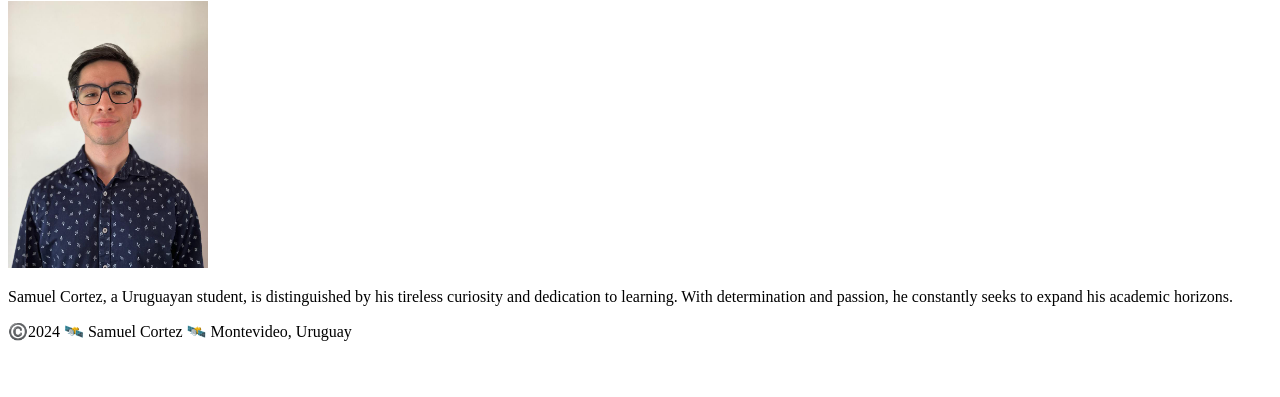
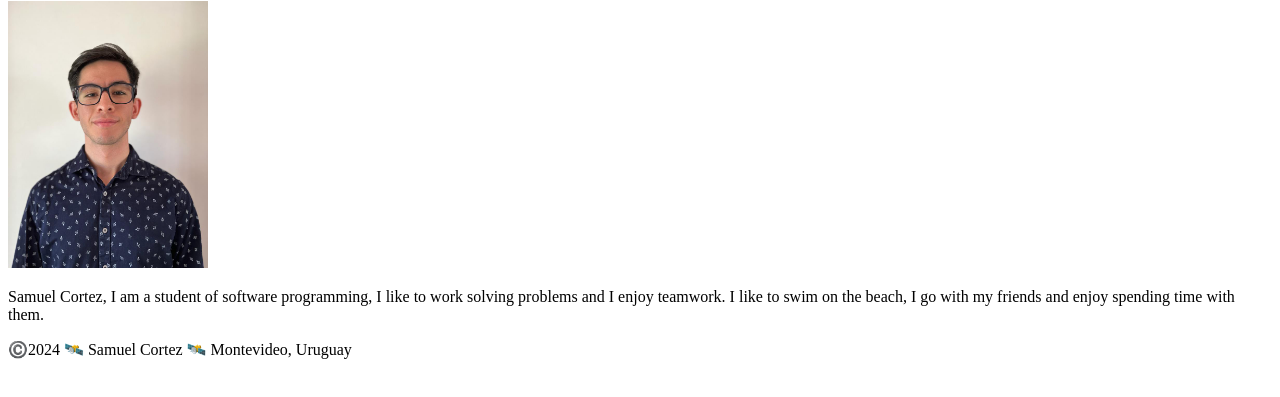
Before and after one commit to samuelcortezz/wdd130, a plain HTML site: page index.html in a window 1280 px wide. Shown: the part 105-502 px from the top of the page. Drawn offline with Linux system fonts and the light colour scheme.

Commit message:
I made changes so that I could update the information to a more up-to-date one on the page

```diff
--- a/index.html
+++ b/index.html
@@ -16,7 +16,7 @@
         <main>
             <h1>Samuel Cortez | WDD 130</h1>
             <img src="images/profile.jpg" alt="Hello, my name is Samuel Cortez" width="200">
-            <p>Samuel Cortez, a Uruguayan student, is distinguished by his tireless curiosity and dedication to learning. With determination and passion, he constantly seeks to expand his academic horizons.</p>
+            <p>Samuel Cortez, I am a student of software programming, I like to work solving problems and I enjoy teamwork. I like to swim on the beach, I go with my friends and enjoy spending time with them.</p>
         </main>
         <footer>
             <p> ©️2024 🛰️ Samuel Cortez 🛰️ Montevideo, Uruguay</p>
```
